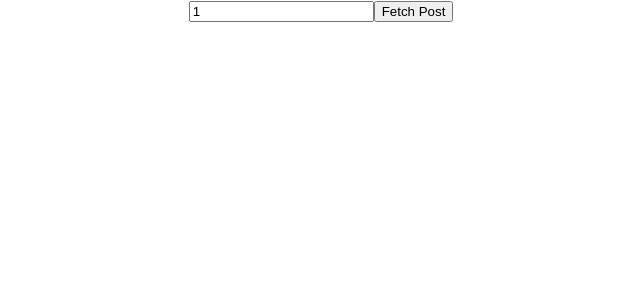
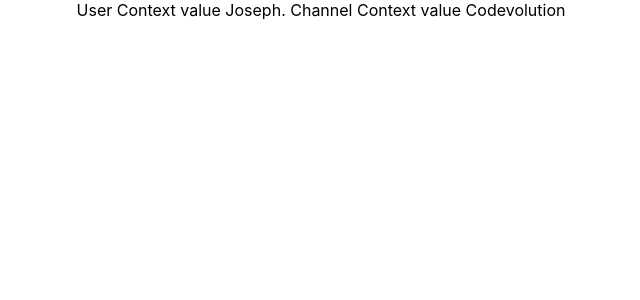
Before and after one commit to josephmathew900/react_hooks_codevolution, a React (Create React App) app: page / in a window 1280 px wide. Shown: the top 300 px of the page, without its empty margins (319-959 px from the left). Built offline with nearby package versions, Linux system fonts and the light colour scheme; no server answers.

Commit message:
useContext part-2

```diff
--- a/src/App.js
+++ b/src/App.js
@@ -1,10 +1,18 @@
 import "./App.css";
-import DataFetching from "./components/DataFetching";
+import React from "react";
+import ComponentC from "./components/ComponentF";
+
+export const UserContext = React.createContext();
+export const ChannelContext = React.createContext();
 
 function App() {
   return (
     <div className="App">
-      <DataFetching />
+      <UserContext.Provider value={"Joseph"}>
+        <ChannelContext.Provider value={"Codevolution"}>
+          <ComponentC />
+        </ChannelContext.Provider>
+      </UserContext.Provider>
     </div>
   );
 }
--- /dev/null
+++ b/src/components/ComponentF.js
@@ -0,0 +1,24 @@
+import React from "react";
+import { UserContext, ChannelContext } from "../App";
+
+export default function ComponentC() {
+  return (
+    <div>
+      <UserContext.Consumer>
+        {(user) => {
+          return (
+            <ChannelContext.Consumer>
+              {(channel) => {
+                return (
+                  <div>
+                    User Context value {user}. Channel Context value {channel}
+                  </div>
+                );
+              }}
+            </ChannelContext.Consumer>
+          );
+        }}
+      </UserContext.Consumer>
+    </div>
+  );
+}
```
Also changed, not shown: src/components/ComponentC.js (added, +10 -0 lines), src/components/ComponentE.js (added, +10 -0 lines).
